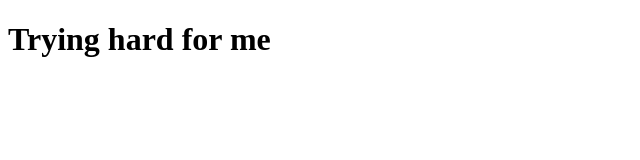
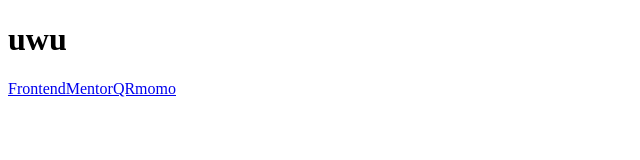
Before and after one commit to MomoAirNomad/beginner_stuff, a plain HTML site: page index.html in a window 1280 px wide. Shown: the whole page, without its empty margins (0-640 px from the left). Drawn offline with Linux system fonts and the light colour scheme.

Commit message:
Update index.html

```diff
--- a/index.html
+++ b/index.html
@@ -4,6 +4,7 @@
 	<meta charset="UtF-8">
 	<meta name="viewport" content="Width=device-width, initial-scale=1.0">
 	<title>index</title></head>
-<body><h1>Trying hard for me</h1>
+<body><h1>uwu</h1>
+	<a href="QRmomoFM">FrontendMentorQRmomo</a>
 </body>
 </html>
```
